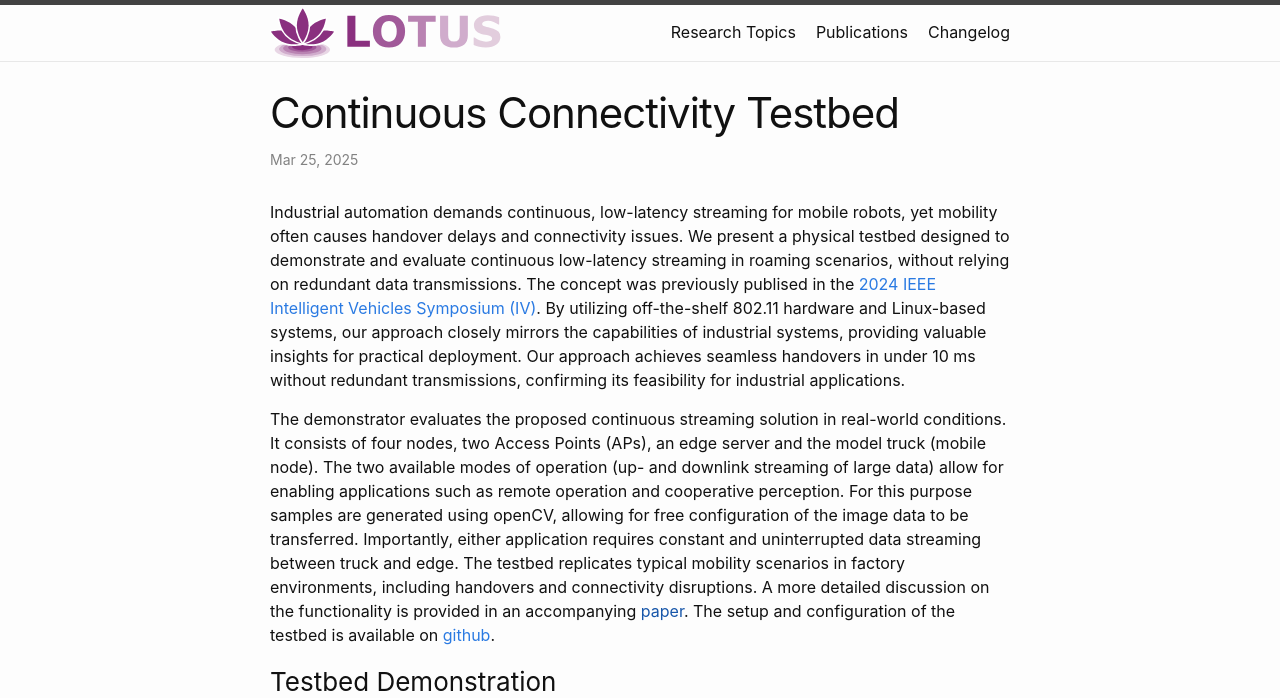
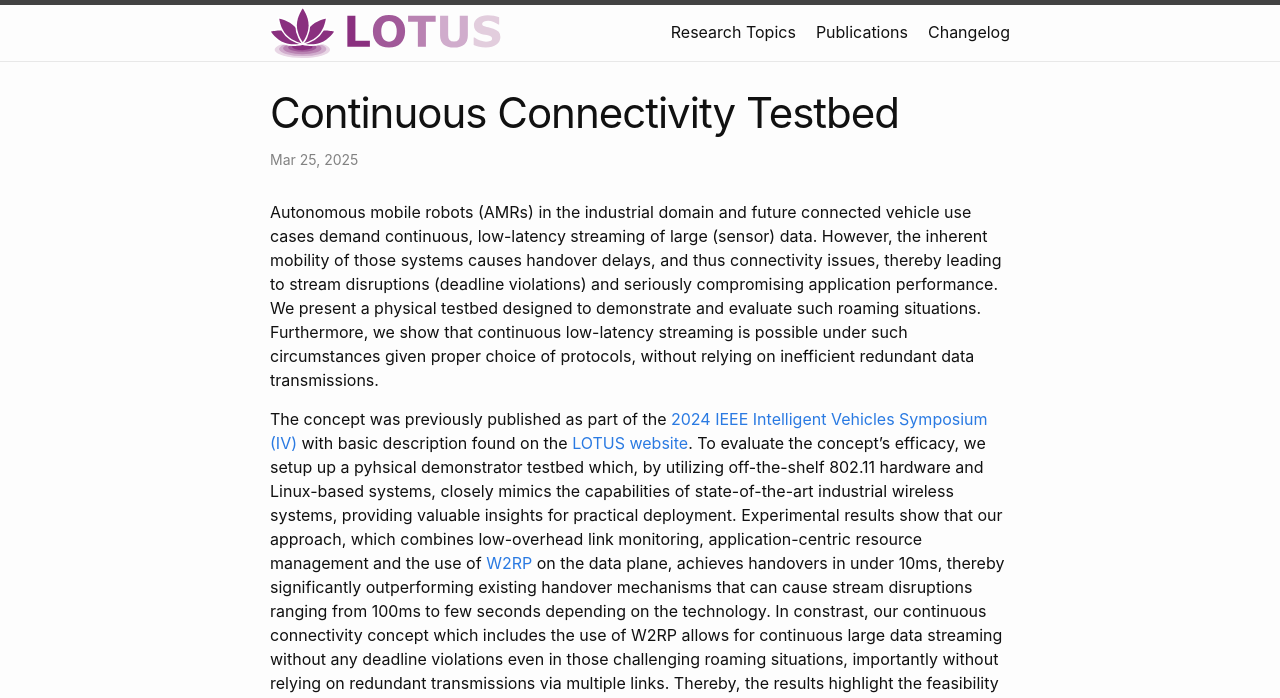
Before and after one commit to IDA-TUBS/lotus, a Jekyll site: the page built from docs/collections/_handover/02_cc_testbed.md, in a window 1280 px wide and 1400 px high. Shown: the top 698 px of the window. Built offline with Jekyll 4.4.1, drawn with Linux system fonts in a browser that asks for light colours; some of the changed text lies outside the part shown.

Commit message:
some modifications to text

```diff
--- a/docs/collections/_handover/02_cc_testbed.md
+++ b/docs/collections/_handover/02_cc_testbed.md
@@ -6,21 +6,13 @@ published: true
 youtubeId: EUOEarpHoD8
 ---
 
-Industrial automation demands continuous, low-latency streaming for mobile robots, yet mobility often causes handover delays and connectivity issues.
-We present a physical testbed designed to demonstrate and evaluate continuous low-latency streaming in roaming scenarios, without relying on redundant data transmissions.<!--end_excerpt-->
-The concept was previously publised in the [2024 IEEE Intelligent Vehicles Symposium (IV)](https://ieeexplore.ieee.org/abstract/document/10588468).
-By utilizing off-the-shelf 802.11 hardware and Linux-based systems, our approach closely mirrors the capabilities of industrial systems, providing valuable insights for practical deployment.
-Our approach achieves seamless handovers in under 10 ms without redundant transmissions, confirming its feasibility for industrial applications.
 
-The demonstrator evaluates the proposed continuous streaming solution in real-world conditions.
-It consists of four nodes, two Access Points (APs), an edge server and the model truck (mobile node).
-The two available modes of operation (up- and downlink streaming of large data) allow for enabling applications such as remote operation and cooperative perception.
-For this purpose samples are generated using openCV, allowing for free configuration of the image data to be transferred.
-Importantly, either application requires constant and uninterrupted data streaming between truck and edge.
-The testbed replicates typical mobility scenarios in factory environments, including handovers and connectivity disruptions.
-A more detailed discussion on the functionality is provided in an accompanying [paper]().
-The setup and configuration of the testbed is available on [github](https://github.com/IDA-TUBS/CC_Testbed).
+Autonomous mobile robots (AMRs) in the industrial domain and future connected vehicle use cases demand continuous, low-latency streaming of large (sensor) data. However, the inherent mobility of those systems causes handover delays, and thus connectivity issues, thereby leading to stream disruptions (deadline violations) and seriously compromising application performance. We present a physical testbed designed to demonstrate and evaluate such roaming situations. Furthermore, we show that continuous low-latency streaming is possible under such circumstances given proper choice of protocols, without relying on inefficient redundant data transmissions. <!--end_excerpt-->
 
+The concept was previously published as part of the [2024 IEEE Intelligent Vehicles Symposium (IV)](https://ieeexplore.ieee.org/abstract/document/10588468) with basic description found on the [LOTUS website](https://ida-tubs.github.io/lotus/handover/01_continuous_access/). To evaluate the concept's efficacy, we setup up a pyhsical demonstrator testbed which, by utilizing off-the-shelf 802.11 hardware and Linux-based systems, closely mimics the capabilities of state-of-the-art industrial wireless systems, providing valuable insights for practical deployment. Experimental results show that our approach, which combines low-overhead link monitoring, application-centric resource management and the use of [W2RP](https://github.com/IDA-TUBS/lwW2RP) on the data plane, achieves handovers in under 10ms, thereby significantly outperforming existing handover mechanisms that can cause stream disruptions ranging from 100ms to few seconds depending on the technology. In constrast, our continuous connectivity concept which includes the use of W2RP allows for continuous large data streaming without any deadline violations even in those challenging roaming situations, importantly without relying on redundant transmissions via multiple links. Thereby, the results highlight the feasibility of our approach for industrial applications.
+
+The demonstrator evaluates the proposed continuous streaming solution in real-world conditions. It consists of four nodes, two Access Points (APs), an edge server and the model truck (mobile node). The two available modes of operation (up- and downlink streaming of large data) allow for enabling applications such as remote operation and cooperative perception. For this purpose, samples are generated using openCV, allowing for free configuration of the image data to be transferred. Importantly, either application requires constant and uninterrupted data streaming between truck and edge. The testbed replicates typical mobility scenarios in factory environments, including handovers and connectivity disruptions.
+A more detailed discussion on the functionality is provided in an accompanying [paper](). The setup and configuration of the testbed is available on [github](https://github.com/IDA-TUBS/CC_Testbed).
 
 ### Testbed Demonstration
 {% include youtubePlayer.html id=page.youtubeId %}
```
